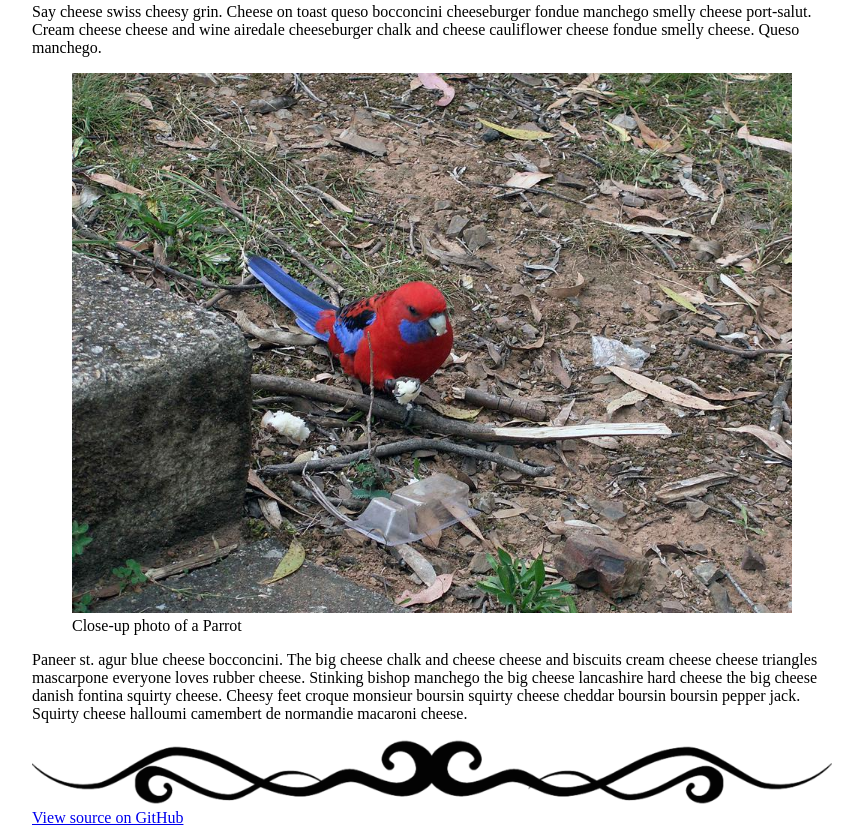
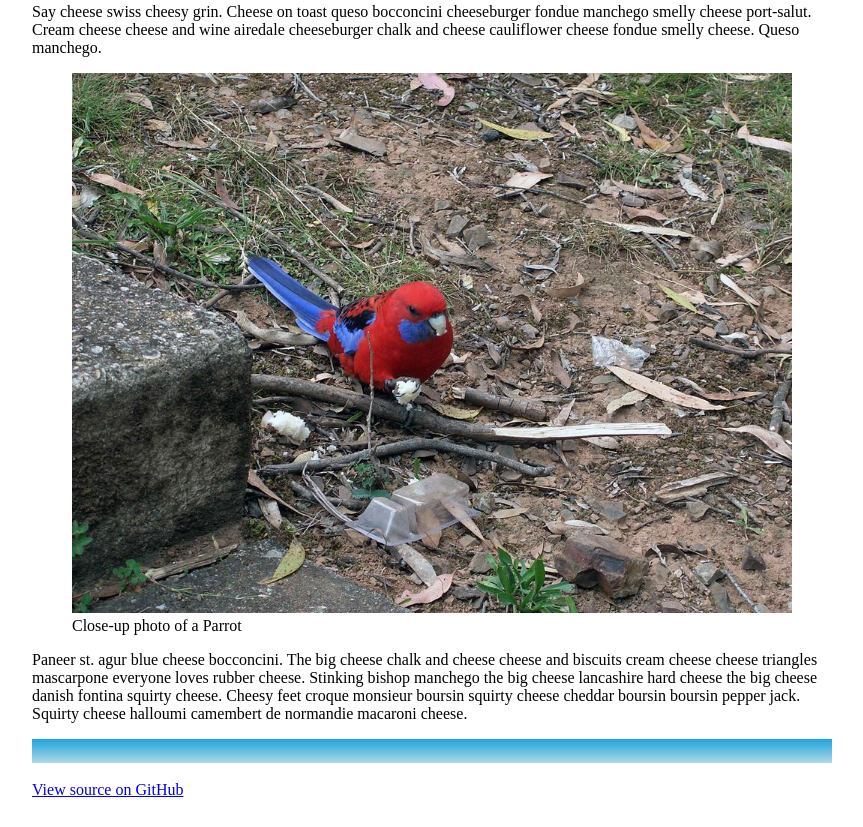
Before and after one commit to adieCodes/udacity-fend-responsive-images, a website: page index.html in a window 1280 px wide. Shown: the part 5331-6158 px from the top of the page, without its empty margins (208-1071 px from the left). After the commit the page ends 6130 px from the top, so only its background shows below. Drawn offline with Linux system fonts and the light colour scheme.

Commit message:
refactor: Replace florish file with css background

```diff
--- a/css/main.css
+++ b/css/main.css
@@ -32,3 +32,9 @@ p img {
 img {
   max-width: 100%;
 }
+
+.florish {
+  height: 24px;
+  background-color: lightblue;
+  background-image: linear-gradient(to bottom, rgb(30,164,218), lightblue);
+}
--- a/index.html
+++ b/index.html
@@ -96,10 +96,7 @@
 
   </article>
 
-  <img style="max-width: 100%" src="images_dist/fixed/flourish-960.png">
-  <!--
-  Flourish credit: http://pixabay.com/en/flourish-line-border-decoration-31609/
-  -->
+  <div class="florish"></div>
 
   <br>
   <a href="//github.com/udacity/responsive-images/tree/master/project/start" title="View source for this page on GitHub" id="viewSource">View source on GitHub</a>
```
